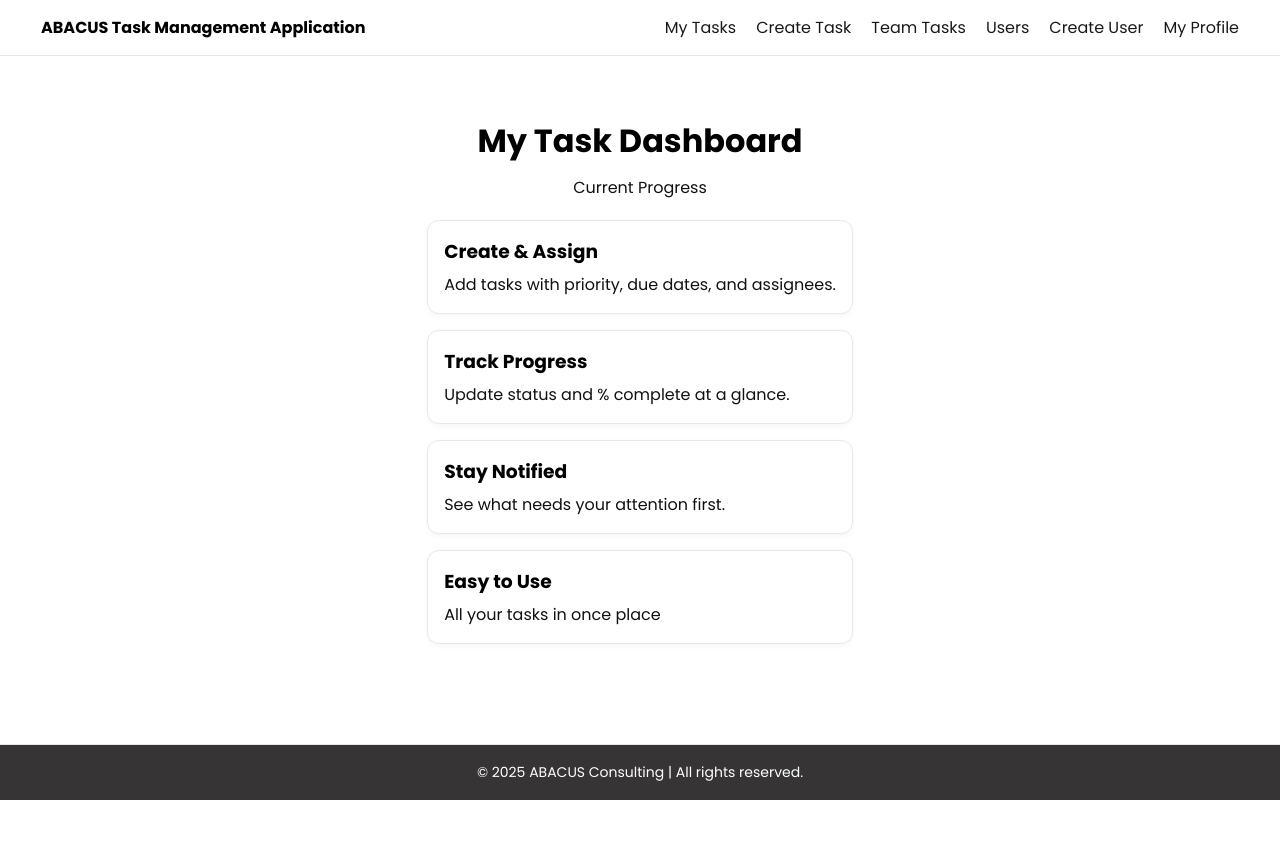
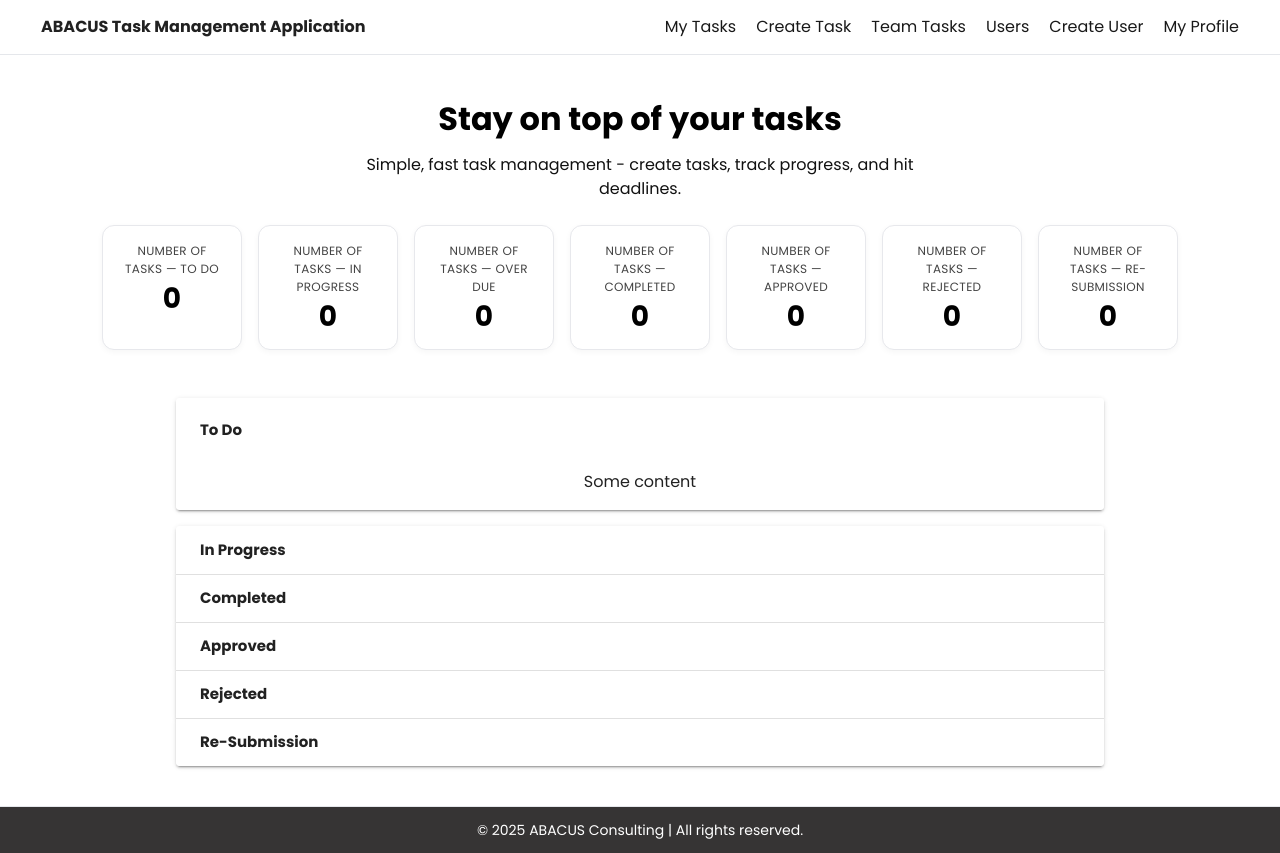
Before and after one commit to SanujaKob/Task-Management-Application-Front-End-3, a Vue app in the folder vite-project/: page / in a window 1280 px wide. Before the commit the page ends 800 px from the top, so only its background shows below. Built offline with nearby package versions, Linux system fonts and the light colour scheme.

Commit message:
My Tasks Dashboard and task breakdown is done

```diff
--- a/vite-project/index.html
+++ b/vite-project/index.html
@@ -3,9 +3,8 @@
 
 <head>
   <meta charset="UTF-8" />
-  <link rel="icon" type="image/svg+xml" href="/vite.svg" />
   <meta name="viewport" content="width=device-width, initial-scale=1.0" />
-  <title>Vite + Vue</title>
+  <title>ABACUS</title>
 </head>
 
 <body>
@@ -15,6 +14,7 @@
 
 </html>
 
+
 <head>
   <!-- ...existing head tags... -->
   <link rel="preconnect" href="https://fonts.googleapis.com">
--- a/vite-project/package.json
+++ b/vite-project/package.json
@@ -9,7 +9,8 @@
     "preview": "vite preview"
   },
   "dependencies": {
-    "vue": "^3.5.18"
+    "vue": "^3.5.18",
+    "vue-router": "^4.5.1"
   },
   "devDependencies": {
     "@vitejs/plugin-vue": "^6.0.1",
--- a/vite-project/src/App.vue
+++ b/vite-project/src/App.vue
@@ -1,4 +1,5 @@
 <template>
+  <v-app>
     <div class="shell">
       <Transition name="fade" mode="out-in">
         <!-- Loading screen only -->
@@ -8,13 +9,14 @@
         <div v-else key="app" class="layout">
           <Header />
           <main class="content">
-          <!-- HomePage in 'embedded' mode so header/footer are visible -->
-          <HomePage :embedded="true" />
+            <!-- Render pages here; header/footer always visible -->
+            <RouterView />
           </main>
           <Footer />
         </div>
       </Transition>
     </div>
+  </v-app>
 </template>
 
 <script setup>
@@ -23,7 +25,6 @@ import { ref, onMounted } from "vue";
 import Header from "./components/Header.vue";
 import Footer from "./components/Footer.vue";
 import LoadingPage from "./pages/LoadingPage.vue";
-import HomePage from "./pages/MyTasksPage.vue";
 
 const loading = ref(true);
 
@@ -40,7 +41,8 @@ body {
   margin: 0;
   background: #ffffff;
   color: #000000;
-  font-family: system-ui, sans-serif;
+  /* Use your font (Poppins). If not yet loaded, see step 3. */
+  font-family: "Poppins", system-ui, -apple-system, Segoe UI, Roboto, Arial, sans-serif;
 }
 
 .shell {
@@ -56,7 +58,7 @@ body {
   flex-direction: column;
 }
 .content {
-  flex: 1; /* make footer stick to bottom when content is short */
+  flex: 1; /* keep footer stuck to bottom when content is short */
 }
 
 /* Fade transition */
--- a/vite-project/src/components/Footer.vue
+++ b/vite-project/src/components/Footer.vue
@@ -10,7 +10,7 @@
 <style scoped>
 .footer {
   width: 100%;
-  padding: 3px;
+  padding: 1%;
   text-align: center;
   background: #363434;
   border-top: 1px solid #e5e7eb;
--- /dev/null
+++ b/vite-project/src/components/MyTaskDashboard.vue
@@ -0,0 +1,72 @@
+<template>
+  <section class="dashboard" aria-label="Task status summary">
+    <div class="cards-7">
+      <div v-for="c in categories" :key="c.key" class="stat-card">
+        <div class="stat-title">Number of Tasks — {{ c.label }}</div>
+        <div class="stat-value">{{ counts[c.key] ?? 0 }}</div>
+      </div>
+    </div>
+  </section>
+</template>
+
+<script setup>
+const categories = [
+  { key: 'todo',         label: 'To Do' },
+  { key: 'in_progress',  label: 'In Progress' },
+  { key: 'over_due',     label: 'Over Due' },
+  { key: 'completed',    label: 'Completed' },
+  { key: 'approved',     label: 'Approved' },
+  { key: 'rejected',     label: 'Rejected' },
+  { key: 'resubmission', label: 'Re-Submission' },
+]
+
+// temporary mock data
+const counts = {
+  todo: 0,
+  in_progress: 0,
+  over_due: 0,
+  completed: 0,
+  approved: 0,
+  rejected: 0,
+  resubmission: 0,
+}
+</script>
+
+<style scoped>
+.dashboard {
+  margin: 24px auto;
+  display: flex;
+  justify-content: center;
+}
+
+.cards-7 {
+  display: grid;
+  grid-template-columns: repeat(7, 1fr);
+  gap: 16px;
+  max-width: 1200px;   /* keeps them centered in a row */
+  justify-content: center;
+}
+
+.stat-card {
+  background: #fff;
+  border: 1px solid #e7e8ec;
+  border-radius: 12px;
+  padding: 16px;
+  box-shadow: 0 2px 6px rgba(0,0,0,0.04);
+  text-align: center;   /* center text inside */
+  min-width: 140px;
+}
+.stat-title {
+  font-size: 12px;
+  text-transform: uppercase;
+  letter-spacing: .3px;
+  color: #444;
+  margin-bottom: 6px;
+}
+.stat-value {
+  font-size: 28px;
+  font-weight: 700;
+  line-height: 1.1;
+  color: #000;
+}
+</style>
--- /dev/null
+++ b/vite-project/src/components/MyTasksBreakdown.vue
@@ -0,0 +1,37 @@
+<template>
+  <div>
+    <br />
+    <v-expansion-panels v-model="panel" :disabled="disabled" multiple>
+      <v-expansion-panel>
+        <v-expansion-panel-title><b>To Do</b></v-expansion-panel-title>
+        <v-expansion-panel-text>Some content</v-expansion-panel-text>
+      </v-expansion-panel>
+      <v-expansion-panel>
+        <v-expansion-panel-title><b>In Progress</b></v-expansion-panel-title>
+        <v-expansion-panel-text>Some content</v-expansion-panel-text>
+      </v-expansion-panel>
+      <v-expansion-panel>
+        <v-expansion-panel-title><b>Completed</b></v-expansion-panel-title>
+        <v-expansion-panel-text>Some content</v-expansion-panel-text>
+      </v-expansion-panel>
+      <v-expansion-panel>
+        <v-expansion-panel-title><b>Approved</b></v-expansion-panel-title>
+        <v-expansion-panel-text>Some content</v-expansion-panel-text>
+      </v-expansion-panel>
+      <v-expansion-panel>
+        <v-expansion-panel-title><b>Rejected</b></v-expansion-panel-title>
+        <v-expansion-panel-text>Some content</v-expansion-panel-text>
+      </v-expansion-panel>
+      <v-expansion-panel>
+        <v-expansion-panel-title><b>Re-Submission</b></v-expansion-panel-title>
+        <v-expansion-panel-text>Some content</v-expansion-panel-text>
+      </v-expansion-panel>
+    </v-expansion-panels>
+  </div>
+</template>
+
+<script setup>
+import { ref } from 'vue'
+const panel = ref([0])   // open the first panel by default
+const disabled = ref(false)
+</script>
--- a/vite-project/src/main.js
+++ b/vite-project/src/main.js
@@ -1,5 +1,18 @@
-import { createApp } from "vue";
-import App from "./App.vue";
-import "./assets/main.css";  // <-- ensures Poppins applies globally
+import { createApp } from 'vue'
+import App from './App.vue'
 
-createApp(App).mount("#app");
+// Vuetify
+import 'vuetify/styles'
+import { createVuetify } from 'vuetify'
+import * as components from 'vuetify/components'
+import * as directives from 'vuetify/directives'
+
+// Router
+import router from './router'
+
+const vuetify = createVuetify({ components, directives })
+
+createApp(App)
+    .use(vuetify)
+    .use(router)
+    .mount('#app')
--- a/vite-project/src/pages/LoadingPage.vue
+++ b/vite-project/src/pages/LoadingPage.vue
@@ -1,39 +1,31 @@
 <template>
-  <div class="loading" role="status" aria-live="polite">
-    <div class="spinner"></div>
+  <div class="loading-screen" role="status" aria-live="polite">
     <h1>ABACUS Consulting</h1>
-    <h2>Task Management Application</h2>
-    <p>Loading application…</p>
+    <p>Loading Task Management Application...</p>
   </div>
 </template>
 
+<script setup></script>
+
 <style scoped>
-.loading {
-  position: fixed;
-  top: 0;
-  left: 0;
-  width: 100vw;   /* full viewport width */
-  height: 100vh;  /* full viewport height */
+.loading-screen {
   display: flex;
   flex-direction: column;
   justify-content: center;
   align-items: center;
-  background: #000000;
-  color: #fff;
+  min-height: 100vh;           /* full height as you had */
+  background: #111;            /* black background */
+  color: #fff;                 /* white text */
+  font-family: "Poppins", system-ui, sans-serif;
   text-align: center;
-  font-display: "Poppins", system-ui, -apple-system, Segoe UI, Roboto, Arial, sans-serif;
+  padding: 24px;
 }
 
-.spinner {
-  width: 48px;
-  height: 48px;
-  border: 4px solid #fff;
-  border-right-color: transparent;
-  border-radius: 50%;
-  animation: spin 0.8s linear infinite;
-}
-
-@keyframes spin {
-  to { transform: rotate(360deg); }
+@media (prefers-reduced-motion: no-preference) {
+  .loading-screen {
+    opacity: 0;
+    animation: fadeIn 300ms ease-out forwards;
+  }
+  @keyframes fadeIn { to { opacity: 1; } }
 }
 </style>
--- a/vite-project/src/pages/MyTasksPage.vue
+++ b/vite-project/src/pages/MyTasksPage.vue
@@ -1,41 +1,29 @@
-<!-- src/pages/MyTasksPage.vue -->
+<script setup>
+import MyTaskDashboard from '../components/MyTaskDashboard.vue'
+import MyTasksBreakdown from '../components/MyTasksBreakdown.vue'
+</script>
+
 <template>
   <div class="page">
     <main class="hero">
-      <h1>My Task Dashboard</h1>
-      <p>
-        Current Progress
-      </p>
+      <h1>Stay on top of your tasks</h1>
+      <p>Simple, fast task management - create tasks, track progress, and hit deadlines.</p>
 
-      <section class="cards">
-        <article class="card">
-          <h3>Create & Assign</h3>
-          <p>Add tasks with priority, due dates, and assignees.</p>
-        </article>
-        <article class="card">
-          <h3>Track Progress</h3>
-          <p>Update status and % complete at a glance.</p>
-        </article>
-        <article class="card">
-          <h3>Stay Notified</h3>
-          <p>See what needs your attention first.</p>
-        </article>
-         <article class="card">
-          <h3>Easy to Use</h3>
-          <p>All your tasks in once place</p>
-        </article>
+      <!-- Dashboard (mock mode while backend is off) -->
+      <section class="home">
+        <MyTaskDashboard disableFetch />
+      </section>
+
+      <!-- Breakdown panels -->
+      <section class="home">
+        <MyTasksBreakdown />
       </section>
     </main>
   </div>
 </template>
 
-<script setup>
-// No script logic for now
-</script>
-
 <style scoped>
 .page {
-    /* No 100vh here */
   width: 100%;
   max-width: 1200px;
   margin: 0 auto;
@@ -43,11 +31,9 @@
   color: #000000;
   display: flex;
   flex-direction: column;
-  overflow-y: auto; /* ✅ allow scrolling if content overflows */
-    /* Allow the parent .content to control height */
+  overflow-y: auto;
+  font-family: "Poppins", system-ui, sans-serif;
 }
-
-/* Hero */
 .hero {
   max-width: 960px;
   margin: 40px auto;
@@ -63,25 +49,7 @@
   margin: 0 auto 20px;
   max-width: 600px;
 }
-
-/* Buttons */
-.actions {
-  display: flex;
-  gap: 10px;
-  justify-content: center;
-  margin-bottom: 28px;
-}
-.btn {
-  padding: 10px 16px;
-  border-radius: 8px;
-  border: 1px solid #000000;
-  background: #000000;
-  color: #ffffff;
-  cursor: pointer;
-}
-.btn:hover { opacity: 0.85; }
-
-/* Cards */
+/* Optional page cards (unrelated to dashboard) */
 .cards {
   display: grid;
   grid-template-columns: repeat(auto-fit, minmax(280px, 1fr));
--- /dev/null
+++ b/vite-project/src/router/index.js
@@ -0,0 +1,14 @@
+import { createRouter, createWebHistory } from 'vue-router'
+import MyTasksPage from '../pages/MyTasksPage.vue'
+
+const routes = [
+    { path: '/', name: 'home', component: MyTasksPage },
+]
+
+const router = createRouter({
+    history: createWebHistory(),
+    routes,
+    scrollBehavior: () => ({ top: 0 }),
+})
+
+export default router
--- a/vite-project/vite.config.js
+++ b/vite-project/vite.config.js
@@ -1,7 +1,21 @@
 import { defineConfig } from 'vite'
 import vue from '@vitejs/plugin-vue'
+import { fileURLToPath, URL } from 'node:url'
+import path from 'node:path'
 
-// https://vite.dev/config/
 export default defineConfig({
   plugins: [vue()],
+  resolve: {
+    alias: {
+      '@': fileURLToPath(new URL('./src', import.meta.url)),
+    },
+  },
+  server: {
+    fs: {
+      // Allow Vite to serve files from the parent directory (where node_modules lives)
+      allow: [
+        path.resolve(__dirname, '..'),
+      ],
+    },
+  },
 })
```
Also changed, not shown: package.json (added, +7 -0 lines), 2 other files (tests, documents, lock files or other folders). Lines whose indentation alone changed are shown as unchanged.
